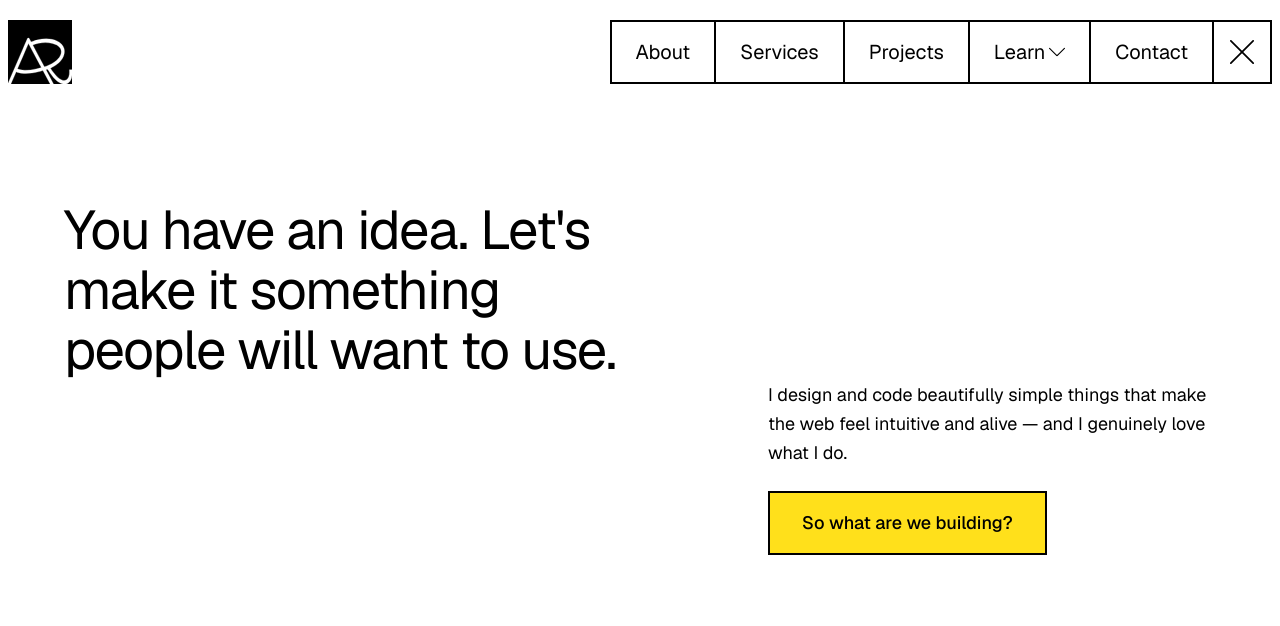
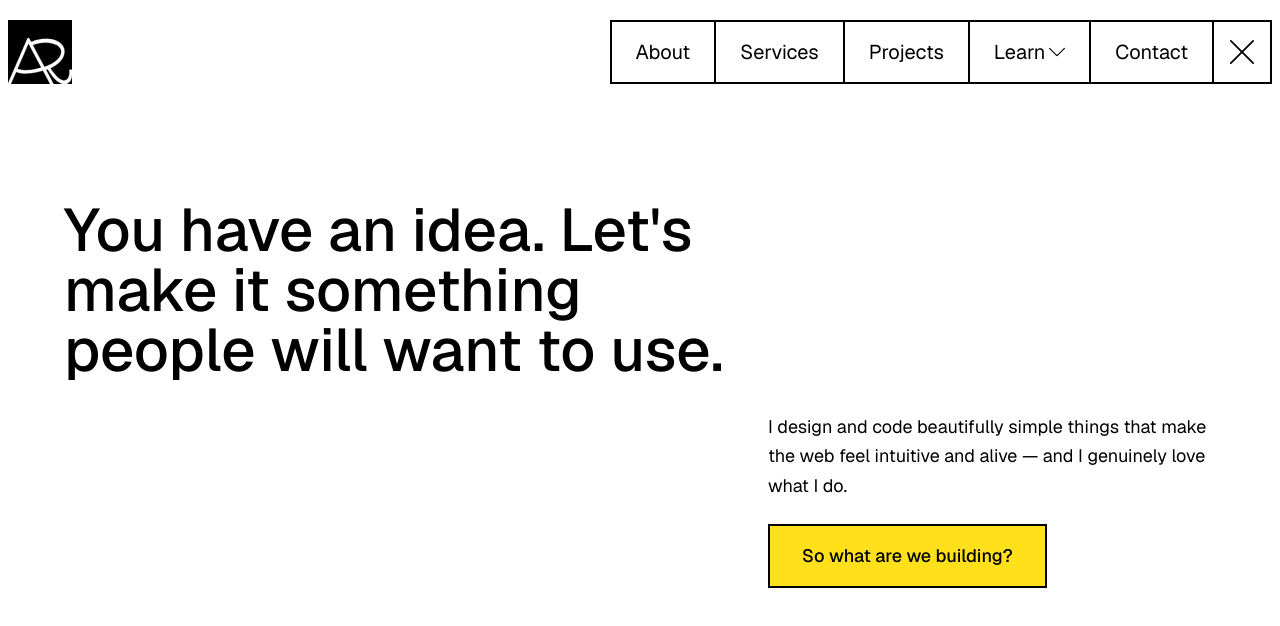
Before and after one commit to Rahim10020/rahim.design, a React (Vite) app: page / in a window 1280 px wide. Shown: the top 626 px of the page. Built offline with nearby package versions, Linux system fonts and the light colour scheme; a web font is replaced by a local one.

Commit message:
evolution

```diff
--- a/src/_components/sections/HeroSection.tsx
+++ b/src/_components/sections/HeroSection.tsx
@@ -6,10 +6,10 @@ export default function HeroSection() {
       <div className="max-w-350 mx-auto px-2">
         <div className="py-12 my-12 max-w-6xl mx-auto w-full">
           <div className="w-full">
-            <div className="flex flex-col">
+            <div className="flex flex-col gap-8">
               <div className="w-full">
                 {/* Headline */}
-                <h1 className="text-[2.5rem] sm:text-[2.75rem] md:text-[3rem] lg:text-[3.2rem] xl:text-[3.4rem] leading-[1.1] text-foreground tracking-tight">
+                <h1 className="text-2xl md:text-4xl lg:text-6xl font-medium text-foreground">
                   You have an idea. Let's
                   <br />
                   make it something
```
